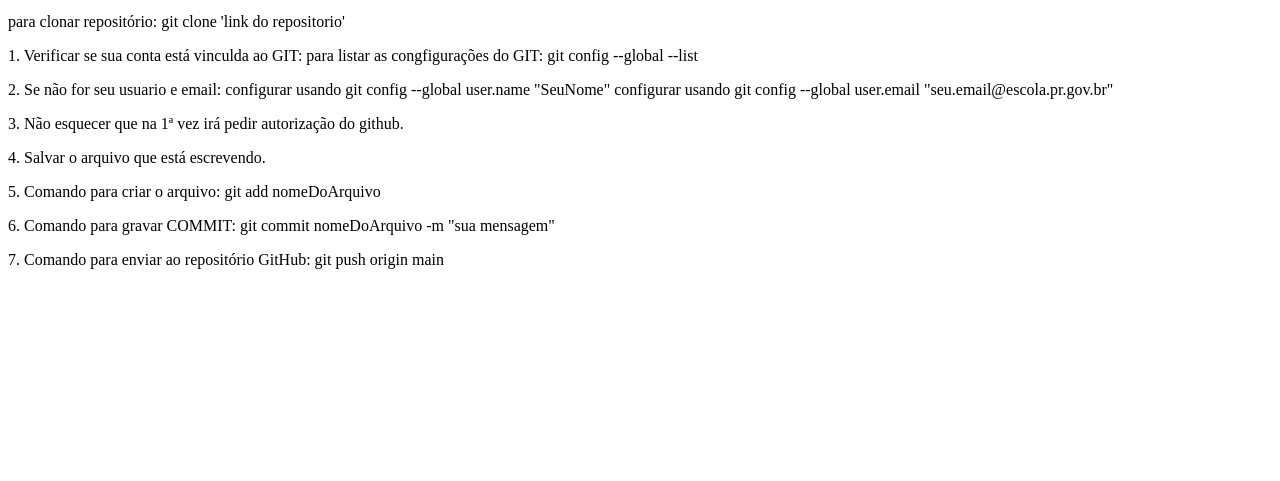
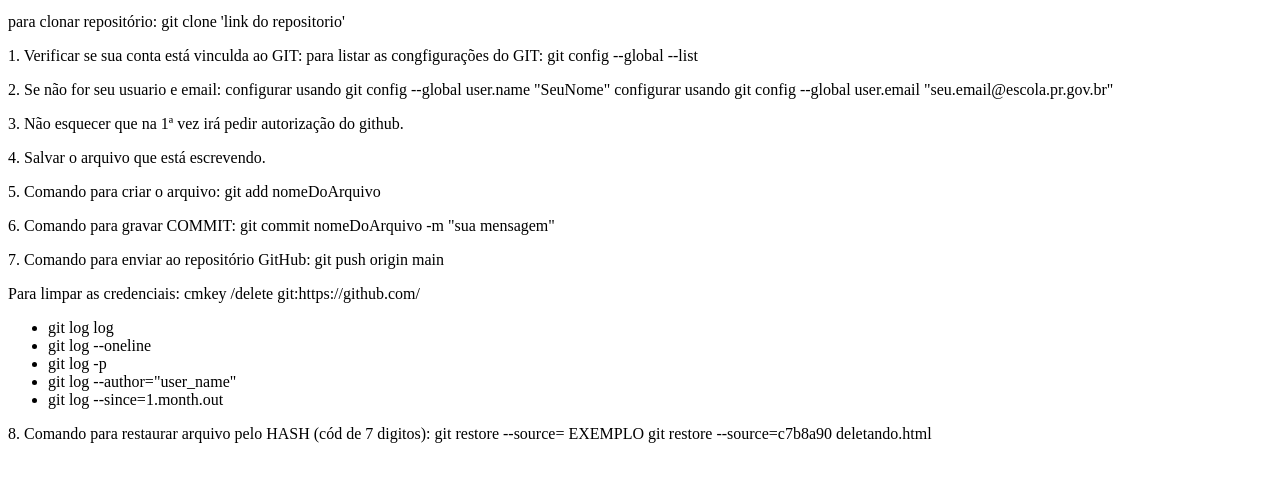
Before and after one commit to kevinmatoso001/Portifolio, a plain HTML site: page git.html in a window 1280 px wide. Shown: the part 101-582 px from the top of the page. Drawn offline with Linux system fonts and the light colour scheme.

Commit message:
teste agora e git

```diff
--- a/texte.html
+++ b/git.html
@@ -20,5 +20,20 @@
     <p>6. Comando para gravar COMMIT: git commit nomeDoArquivo -m "sua mensagem"</p>
     <p>7. Comando para enviar ao repositório GitHub: git push origin main</p>
 
+    <p>Para limpar as credenciais: cmkey /delete git:https://github.com/</p>
+
+    <ul>
+           <li>git log log</li>
+           <li>git log --oneline</li>
+           <li>git log -p</li>
+           <li>git log --author="user_name"</li>
+                   <li>git log --since=1.month.out</li>
+    </ul>
+
+    <p>8. Comando para restaurar arquivo pelo HASH (cód de 7 digitos): git restore --source=<HASH> <caminho do arquivo> EXEMPLO git restore --source=c7b8a90 deletando.html </p>
+
+        </ul>
+
+
 </body>
 </html>
```
